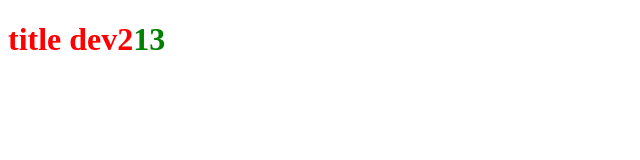
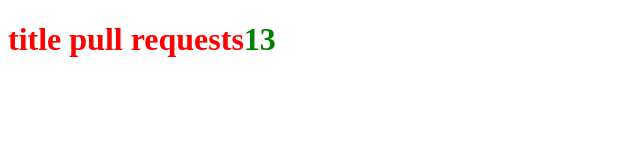
Before and after one commit to Narrowd4c/gitlearn, a plain HTML site: page index.html in a window 1280 px wide. Shown: the whole page, without its empty margins (0-640 px from the left). Drawn offline with Linux system fonts and the light colour scheme.

Commit message:
Update index.html

```diff
--- a/index.html
+++ b/index.html
@@ -19,6 +19,6 @@
     <link rel="stylesheet" href="all.css">
 </head>
 <body>
-    <h1 style="color:red">title dev2</h1>
+    <h1 style="color:red">title pull requests</h1>
 </body>
 </html>
```
